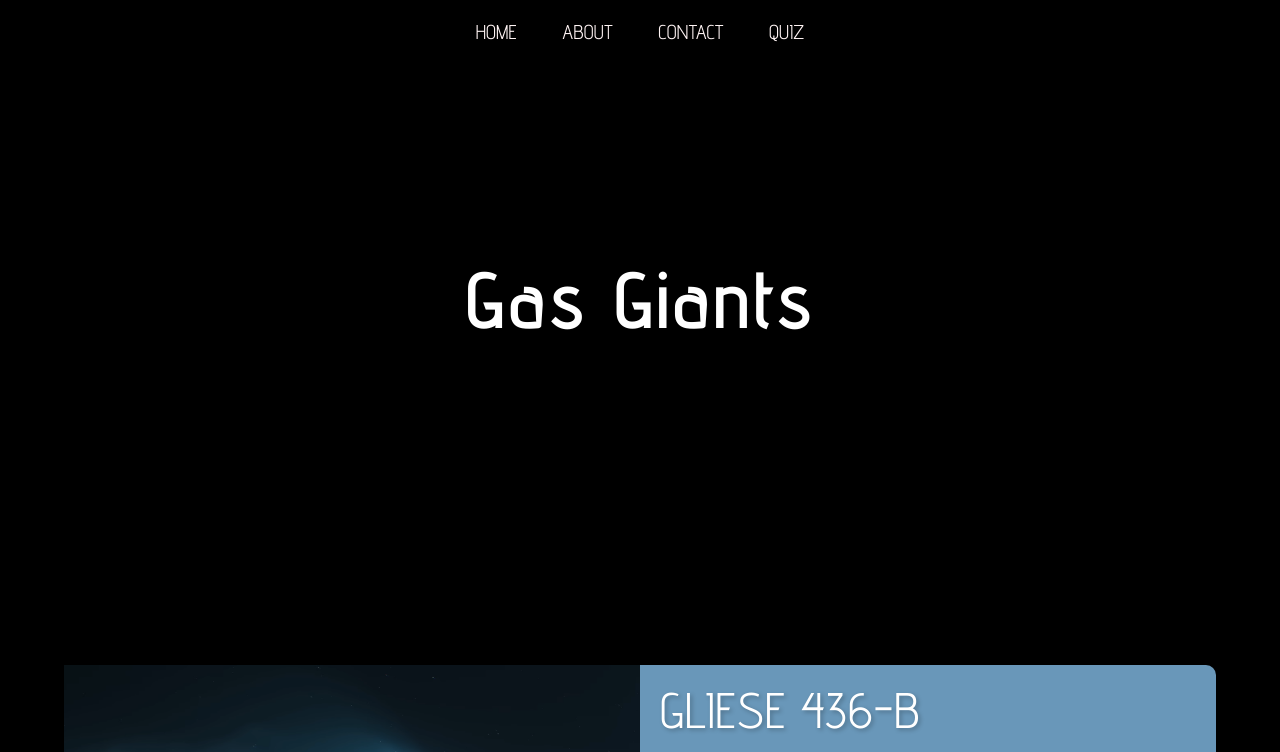
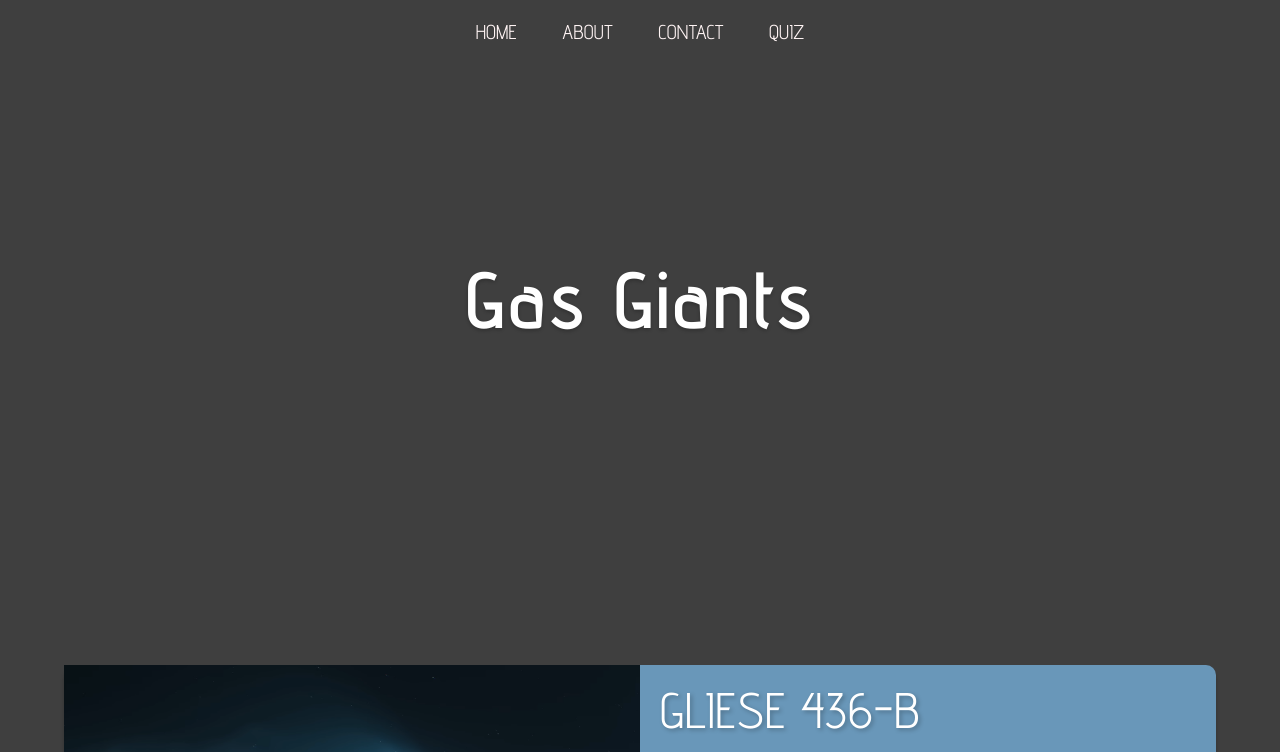
Before and after one commit to Anhad-08/Planets-Beyond, a plain HTML site: page beyond-kuiper-planets/gasgiants.html in a window 1280 px wide. Shown: the top 752 px of the page. Drawn offline with Linux system fonts and the light colour scheme; the site is published under a folder, as on GitHub Pages, so addresses that start at the root find nothing.

Commit message:
project polished

```diff
--- a/beyond-kuiper-planets/gasgiants.html
+++ b/beyond-kuiper-planets/gasgiants.html
@@ -6,7 +6,7 @@
     <link rel="stylesheet" href="../shared.css">
     <link rel="stylesheet" href="./planets.css">
 </head>
-<body id="zone-body" style="background-image: url(/images/Gasgaints.png)">
+<body id="zone-body" style="background-image: url(../images/Gasgaints.png)">
 <div class="second-bg">
     <nav>
         <ul>
```
